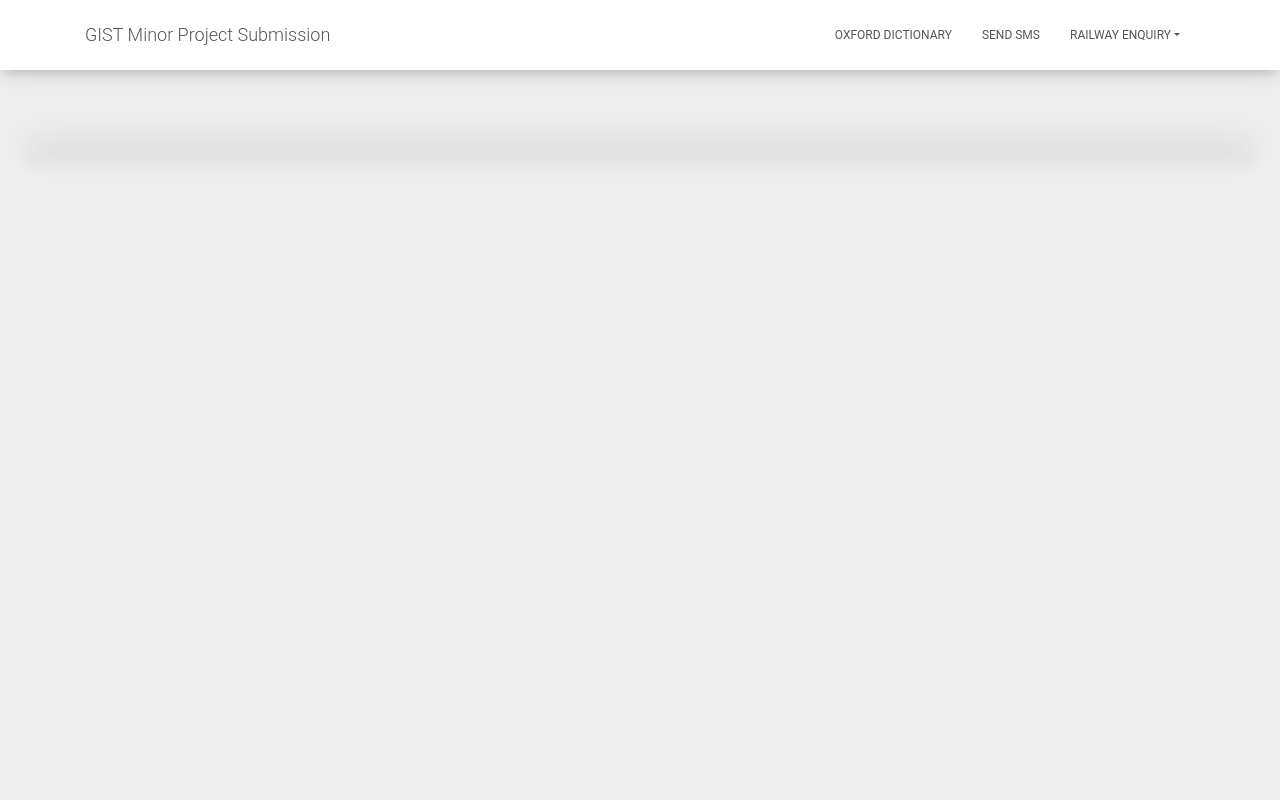
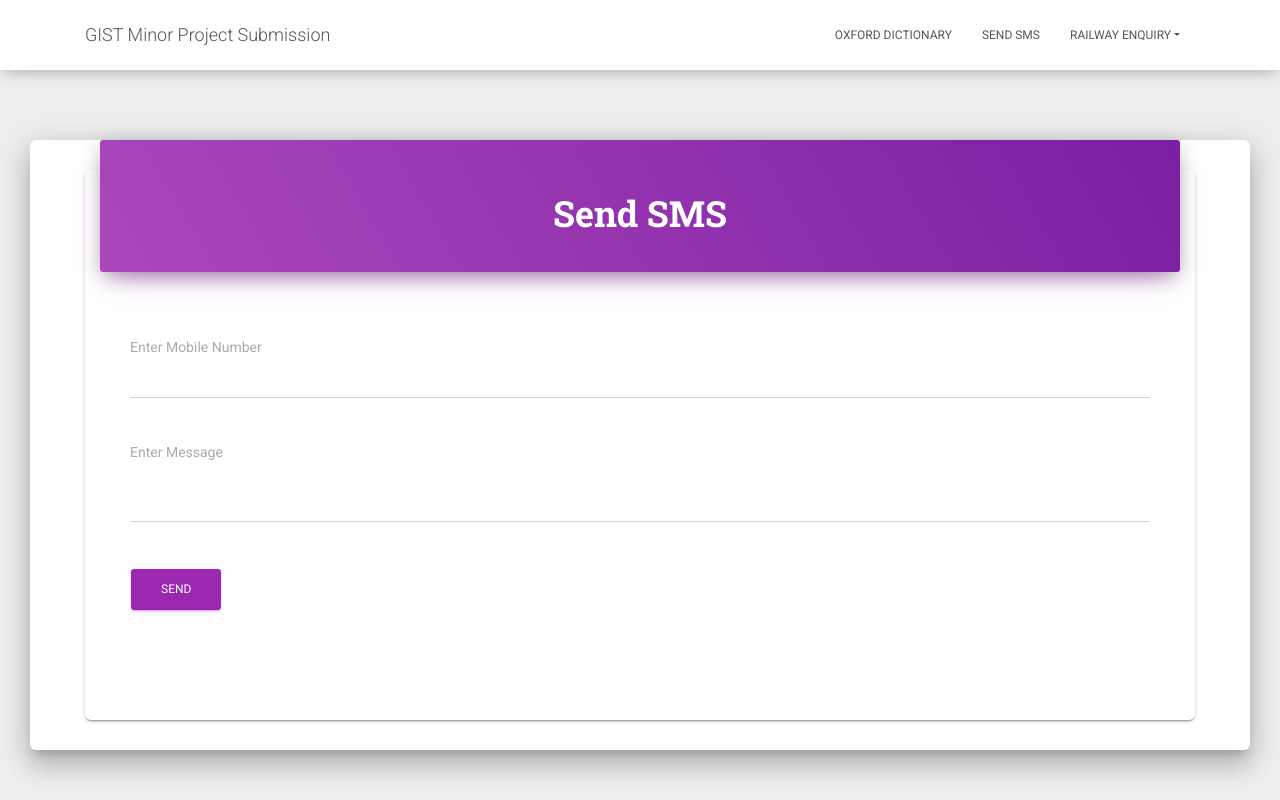
Before and after one commit to sinmrinal/gist-minor-sub, a Django app: page /sms in a window 1280 px wide. Run offline with Django 3.2, Linux system fonts and the light colour scheme; parts of the project's set-up code (start-up, migrations or seed data) failed here and were passed over; some libraries are stand-ins or nearby versions.

Commit message:
SMS module complete

```diff
--- /dev/null
+++ b/config.json
@@ -0,0 +1,10 @@
+{
+    "SMS":{
+        "api_key": "N9ZLDENUVBCLS6B9GZ3FRGL5S3AT8H56",
+        "secret_key": "TU51XNS31S81IY4Y"
+    },
+    "OD":{
+        "app_id": "7e772b6a",
+        "app_key": "5c5896225833ead1c92cf27c6176cabc"
+    }
+}
--- a/gistminor/sms.py
+++ b/gistminor/sms.py
@@ -1,25 +1,28 @@
 from django.conf import settings
 import requests
-import json, os
+import json
+import os
 
 URL = 'https://www.sms4india.com/api/v1/sendCampaign'
 
-with open(os.path.join(settings.BASE_DIR, 'config.json'), 'r') as config :
+with open(os.path.join(settings.BASE_DIR, 'config.json'), 'r') as config:
     d = json.load(config)["SMS"]
 
 
 # get request
-def sendPostRequest(phoneNo, textMessage):
+def sendPostRequest(reqUrl, apiKey, secretKey, useType, phoneNo, senderId, textMessage):
     req_params = {
-    'apikey':d['api_key'],
-    'secret':d['secret_key'],
-    'usetype':'stage',
-    'phone': phoneNo,
-    'message':textMessage,
-    'senderid':'SMSIND'
+        'apikey': apiKey,
+        'secret': secretKey,
+        'usetype': useType,
+        'phone': phoneNo,
+        'message': textMessage,
+        'senderid': senderId
     }
     return requests.post(reqUrl, req_params)
 
-def send(ph, message):
-    response = sendPostRequest(URL,phoneNo=ph , textMessage=message)
-    return response['status']
+
+def send(mobile, message):
+    response = sendPostRequest(
+    URL, d['api_key'], d['secret_key'], 'stage', mobile, 'SMSIND', message)
+    return json.loads(response.text)
--- a/gistminor/views.py
+++ b/gistminor/views.py
@@ -4,8 +4,10 @@ from .od import search
 from .sms import send
 import requests as r
 
+
 def index(request):
     return render(request, 'layout.html',)
+
 
 def od(request):
     search_result = {}
@@ -14,5 +16,14 @@ def od(request):
         search_result = search(word=word)
     return render(request, 'od.html', {'search_result': search_result})
 
+
 def sms(request):
-    return render(request, 'sms.html')
+    status = ''
+    rmessage = ''
+    number = request.GET.get('number')
+    message = request.GET.get('message')
+    if number and message:
+        response = send(number, message)
+        status = response['status']
+        rmessage = response['message']
+    return render(request, 'sms.html', {'status': status, 'rmessage': rmessage})
--- a/templates/layout.html
+++ b/templates/layout.html
@@ -5,13 +5,17 @@
   <meta charset="UTF-8">
   <meta name="viewport" content="width=device-width, initial-scale=1.0">
   <meta http-equiv="X-UA-Compatible" content="ie=edge">
+  <link rel="stylesheet" type="text/css"
+    href="https://fonts.googleapis.com/css?family=Roboto:300,400,500,700|Roboto+Slab:400,700|Material+Icons" />
+  <link rel="stylesheet" href="https://maxcdn.bootstrapcdn.com/font-awesome/latest/css/font-awesome.min.css">
   {% load static %}
   <link href="{% static 'css/material-kit.css' %}" rel="stylesheet" />
 
 </head>
 
 <body class="profile-page sidebar-collapse">
-  <nav class="navbar navbar-default navbar-color-on-scroll fixed-top navbar-expand-lg" color-on-scroll="100" id="sectionsNav">
+  <nav class="navbar navbar-default navbar-color-on-scroll fixed-top navbar-expand-lg" color-on-scroll="100"
+    id="sectionsNav">
     <div class="container">
       <div class="navbar-translate">
         <a class="navbar-brand" href="/">GIST Minor Project Submission</a>
--- a/templates/sms.html
+++ b/templates/sms.html
@@ -2,6 +2,69 @@
 
 {% block content %}
 
+<div class="container">
+    <div class="row">
+        <div class="col-lg-12 ml-auto mr-auto">
+            <div class="card card-nav-tabs">
+
+                <form class="form" method="GET" action="/sms">
+                    <div class="card-header card-header-primary text-center">
+                        <h2 class="title">Send SMS</h2>
+                    </div>
+                    <br><br>
+                    <div class="card-body ">
+                        <div class="tab-content text-left">
+                            <div class="form-group col-lg-12">
+                                <label for="exampleInputEmail1">Enter Mobile Number</label>
+                                <input type="text" class="form-control" name="number" value="">
+                            </div>
+                            <br>
+                            <div class="form-group col-lg-12">
+                                <label for="exampleInputEmail1">Enter Message</label>
+                                <textarea class="form-control" name="message"> </textarea>
+                            </div>
+                            <br>
+                            <div class="form-group col-lg-12">
+                                <button type="submit" class="btn btn-primary">Send</button>
+                            </div>
+                            <br>
+                            <div class="col-lg-12">
+                                {% if status == 'success' %}
+                                <div class="alert alert-success">
+                                    <div class="container">
+                                    <div class="alert-icon">
+                                        <i class="material-icons">check</i>
+                                    </div>
+                                    <button type="button" class="close" data-dismiss="alert" aria-label="Close">
+                                        <span aria-hidden="true"><i class="material-icons">clear</i></span>
+                                    </button>
+                                    <b>Success Alert:</b> {{rmessage}}
+                                    </div>
+                                </div>
+                                {% endif %}
+                                {% if status == 'error' %}
+                                <div class="alert alert-danger">
+                                    <div class="container">
+                                    <div class="alert-icon">
+                                        <i class="material-icons">error_outline</i>
+                                    </div>
+                                    <button type="button" class="close" data-dismiss="alert" aria-label="Close">
+                                        <span aria-hidden="true"><i class="material-icons">clear</i></span>
+                                    </button>
+                                    <b>Error Alert:</b> {{rmessage}}
+                                    </div>
+                                    </div>
+                                {% endif %}
+                            </div>
+                        </div>
+                    </div>
+                    <br><br>
+                </form>
+            </div>
+        </div>
+    </div>
+</div>
+</div>
 
 {% endblock %}
 {% block script %}
```
